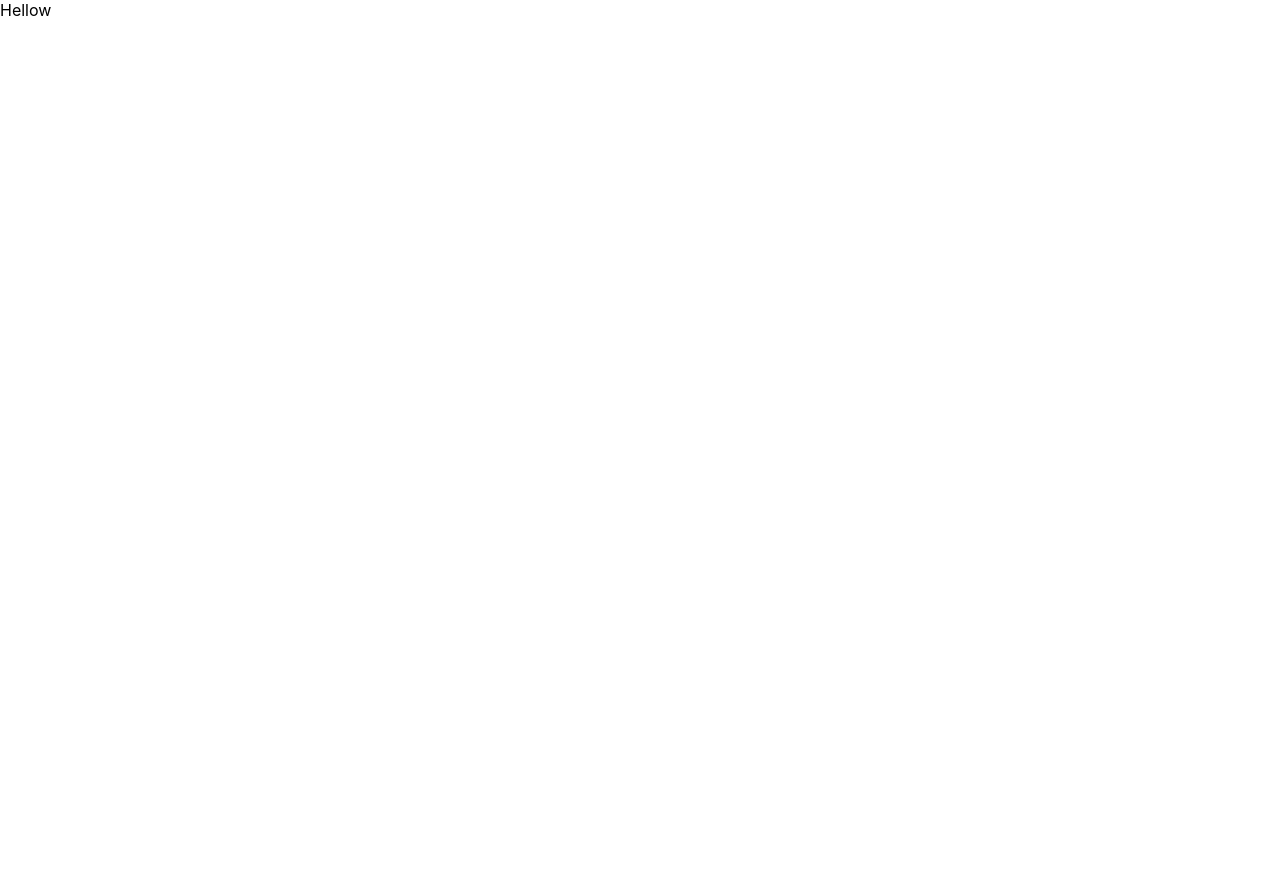
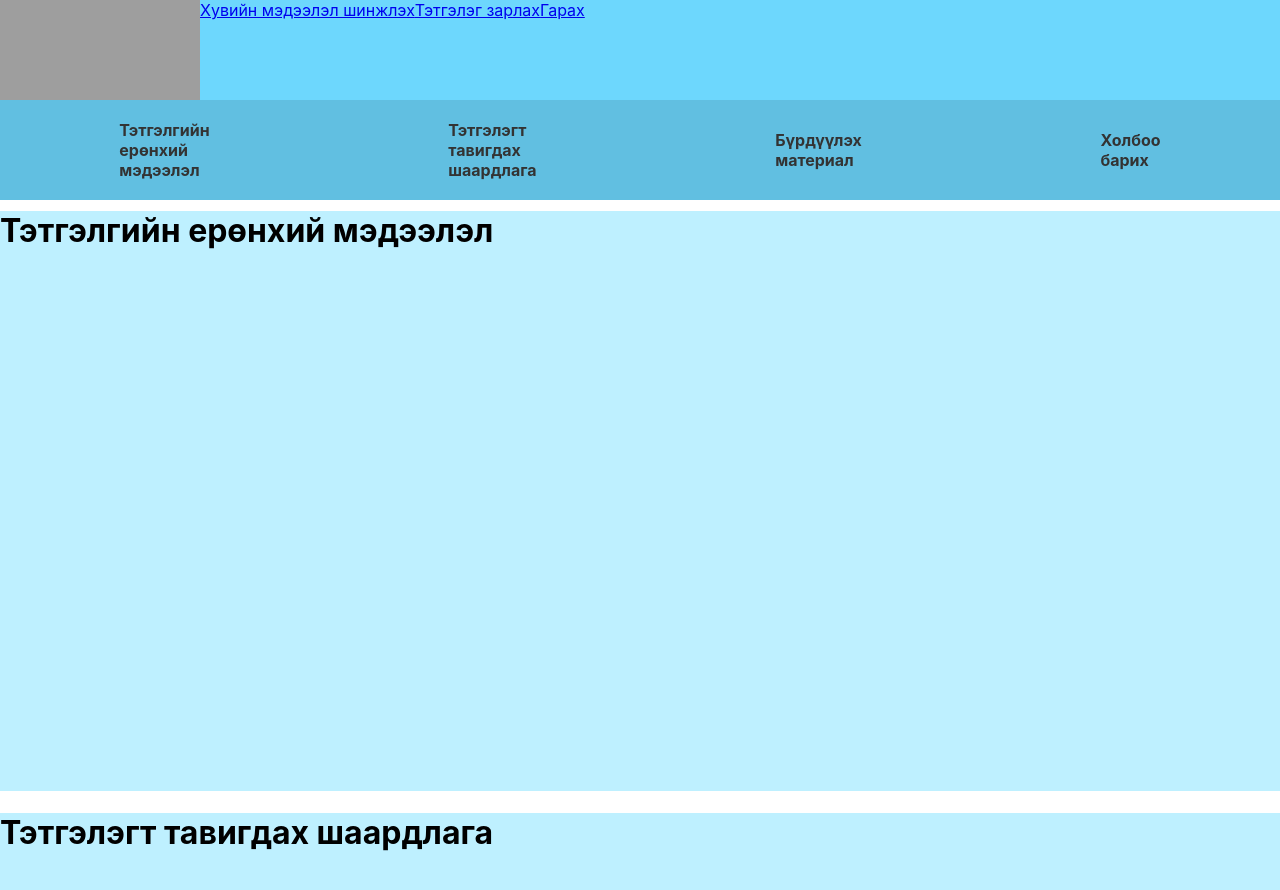
Before and after one commit to Alt4nsuh/BD_web1, a React (Create React App) app: page /Bai in a window 1280 px wide. Shown: the top 890 px of the page. Before the commit the page ends 800 px from the top, so only its background shows below. Built offline with nearby package versions, Linux system fonts and the light colour scheme; grey boxes are pictures that could not be loaded.

Commit message:
baahan ym nemseen

```diff
--- a/package.json
+++ b/package.json
@@ -8,6 +8,7 @@
     "@testing-library/user-event": "^13.5.0",
     "react": "^18.2.0",
     "react-dom": "^18.2.0",
+    "react-router-dom": "^6.20.0",
     "react-scripts": "5.0.1",
     "web-vitals": "^2.1.4"
   },
--- a/src/App.js
+++ b/src/App.js
@@ -1,10 +1,12 @@
+import React from 'react';
+import { BrowserRouter as Router} from 'react-router-dom';
 
-
+import { MainRoutes } from './Router/MainRoutes';
 function App() {
   return (
-    <div className="App">
-      Hellow
-    </div>
+    <Router>
+      <MainRoutes />
+  </Router>
   );
 }
 
--- /dev/null
+++ b/src/Pages/Bai.js
@@ -0,0 +1,50 @@
+import React from 'react';
+import '../Style/Bai.css';
+import { Link } from 'react-router-dom';
+
+function Bai() {
+  return (
+    <div className="mainBai">
+       <div className='head'>
+        <img src='/bd_web/src/Image/logo.png' alt='Logo' width='200' height='100' />
+
+        {/* Use Link to navigate to /Bai */}
+        <Link to='/BaiHuvi'>Хувийн мэдээлэл шинжлэх</Link>
+
+        {/* Use Link to navigate to /Bai */}
+        <Link to='/Bai'>Тэтгэлэг зарлах</Link>
+
+        {/* Use Link to navigate to /Login */}
+        <Link to='/'>Гарах</Link>
+      </div>
+      <div className='secHead'>
+        <a href='#TetEronhii'>Тэтгэлгийн <br></br>ерөнхий <br></br>мэдээлэл</a>
+        <a href='#TetShaardlaga'>Тэтгэлэгт <br></br>тавигдах <br></br>шаардлага</a>
+        <a href='#TetMateral'>Бүрдүүлэх <br></br>материал</a>
+        <a href='#TetHolboo'>Холбоо <br></br>барих</a>
+      </div>
+
+      <div className='BaiBody'>
+        <div id='TetEronhii' className='TetEronhii'>
+        <h1>Тэтгэлгийн
+ерөнхий
+ мэдээлэл</h1>
+        </div>
+        <div id='TetShaardlaga' className='TetShaardlaga'>
+        <h1>Тэтгэлэгт
+тавигдах
+шаардлага</h1>
+        </div>
+        <div id='TetMateral' className='TetMateral'>
+        <h1>Бүрдүүлэх
+материал</h1>
+        </div>
+        <div id='TetHolboo' className='TetHolboo'>
+        <h1>Холбоо барих</h1>
+        </div>
+      </div>
+    </div>
+  );
+}
+
+export default Bai;
--- /dev/null
+++ b/src/Pages/BaiHuvi.js
@@ -0,0 +1,28 @@
+import React from 'react';
+import '../Style/BaiHuvi.css';
+import { Link } from 'react-router-dom';
+
+function BaiHuvi() {
+  return (
+    <div className="mainBaiHuvi">
+       <div className='head'>
+        <img src='/bd_web/src/Image/logo.png' alt='Logo' width='200' height='100' />
+
+        {/* Use Link to navigate to /Bai */}
+        <Link to='/BaiHuvi'>Хувийн мэдээлэл шинжлэх</Link>
+
+        {/* Use Link to navigate to /Bai */}
+        <Link to='/Bai'>Тэтгэлэг зарлах</Link>
+
+        {/* Use Link to navigate to /Login */}
+        <Link to='/'>Гарах</Link>
+      </div>
+      <div>
+      <div></div>
+      <div></div>
+      </div>
+    </div>
+  );
+}
+
+export default BaiHuvi;
--- a/src/Pages/Login.js
+++ b/src/Pages/Login.js
@@ -0,0 +1,21 @@
+import React from 'react';
+import { Link } from 'react-router-dom';
+import '../Style/Login.css';
+
+function Login() {
+  return (
+    <div className="mainLog">
+      <div className='contextLog'>
+        <form className='LogForm'>
+          <input className='inputLog' type='text' placeholder='Хэрэглэгч нэр'></input>
+          <input className='inputLog' type='text' placeholder='Нууц '></input>
+          <a>Нууц үгээ мартсан </a>
+          <button><Link to="/Bai">Нэвтрэх</Link></button>
+          <p>Бүртгэлгүй бол ..</p> <Link to="/sign">Бүртгүүлэх</Link>
+        </form>
+      </div>
+    </div>
+  );
+}
+
+export default Login;
--- a/src/Pages/Sign.js
+++ b/src/Pages/Sign.js
@@ -0,0 +1,22 @@
+import React from 'react';
+import { Link } from 'react-router-dom';
+import '../Style/Sign.css';
+
+function Sign() {
+  return (
+    <div className="mainSig">
+      <div className='contextSig'>
+        <form className='LogForm'>
+          <input className='inputSig' type='text' placeholder='Хэрэглэгч нэр'></input>
+          <input className='inputSig' type='text' placeholder='Майл'></input>
+          <input className='inputSig' type='text' placeholder='Нууц '></input>
+          <input className='inputSig' type='text' placeholder='Нууц  давтах'></input>
+          <button>Бүртгүүлэх</button>
+          <p>Бүртгэлтэй бол ..</p> <Link className='aLink'to="/">Нэвтрэх</Link>
+        </form>
+      </div>
+    </div>
+  );
+}
+
+export default Sign;
--- /dev/null
+++ b/src/Router/MainRoutes.js
@@ -0,0 +1,17 @@
+import React from 'react';
+import { useRoutes } from 'react-router-dom';
+import Sign from '../Pages/Sign';
+import Login from '../Pages/Login';
+import Bai from '../Pages/Bai'
+import BaiHuvi from '../Pages/BaiHuvi'
+export const MainRoutes = () => {
+    return useRoutes([
+
+        { path: '/', element: <Login /> },
+        { path: '/sign', element: <Sign /> },
+        { path: '/Bai', element: <Bai /> },
+        { path: '/BaiHuvi', element: <BaiHuvi /> },
+
+
+    ]);
+};
--- /dev/null
+++ b/src/Style/Bai.css
@@ -0,0 +1,94 @@
+/* Bai.css */
+
+.mainBai {
+  background-color: #BEF0FF;
+  width: 100%;
+  height: 100%;
+  display: flex;
+  flex-direction: column;
+  justify-content: center;
+  align-items: center;
+}
+
+.head {
+  position: fixed;
+  top: 0;
+  left: 0;
+  right: 0;
+  display: flex;
+  width: 100%;
+  height: 100px;
+  flex-shrink: 0;
+  background-color: #6DD7FD;
+}
+
+.secHead {
+  margin-top: 100px;
+  position: fixed;
+  top: 0;
+  left: 0;
+  right: 0;
+  display: flex;
+  justify-content: space-around;
+  width: 100%;
+  height: 100px;
+  flex-shrink: 0;
+  background-color: #61bfe1;
+    align-items: center;
+  transition: background-color 0.3s;
+}
+
+.secHead a {
+  margin: 12px;
+  text-decoration: none;
+  color: #333;
+  font-weight: bold;
+  padding: 8px 16px;
+  border-radius: 4px;
+  transition: background-color 0.3s;
+}
+
+.secHead a:hover {
+  background-color: #6DD7FD;
+}
+
+.BaiBody {
+  background-color: #ffffff;
+  margin-top: 190px;
+  width: 100%;
+  height: 100%;
+
+}
+
+.TetEronhii,
+.TetShaardlaga,
+.TetMateral,
+.TetHolboo {
+  background: #BEF0FF;
+  width: 100%;
+  height: 580px;
+  flex-shrink: 0;
+  align-items: center;
+}
+
+/* Additional styling for TetEronhii, TetShaardlaga, TetMateral, TetHolboo can be added as needed */
+ /* Bai.css or your stylesheet */
+
+/* Set the styles for the scrollbar track (background) */
+body {
+  scrollbar-color: #6DD7FD #BEF0FF; /* Firefox */
+  scrollbar-width: thin; /* Firefox */
+
+  /* For Webkit browsers like Chrome and Safari */
+  &::-webkit-scrollbar {
+    width: 12px;
+  }
+
+  &::-webkit-scrollbar-thumb {
+    background-color: #6DD7FD;
+  }
+
+  &::-webkit-scrollbar-track {
+    background-color: #BEF0FF;
+  }
+}
--- /dev/null
+++ b/src/Style/BaiHuvi.css
@@ -0,0 +1,9 @@
+.mainBaiHuvi{
+  background-color: #BEF0FF;
+  width: 100%;
+  height: 100%;
+  display: flex;
+  flex-direction: column;
+  justify-content: center;
+  align-items: center;
+}
--- /dev/null
+++ b/src/Style/Login.css
@@ -0,0 +1,48 @@
+.mainLog {
+  background-color: #1AEFE2;
+  width: 100%;
+  height: 100vh;
+  display: flex;
+  justify-content: center;
+  align-items: center;
+}
+
+.contextLog {
+  background-color: white;
+
+  display: flex;
+  align-items: center;
+  justify-content: center;
+  width: 469px;
+  height: 431px;
+}
+
+.LogForm {
+  display: flex;
+  flex-direction: column;
+  align-items: center;
+}
+
+.inputLog {
+  margin: 5px;
+  padding: 8px;
+  width: 200px;
+  border: 1px solid #000000;
+  border-radius: 4px;
+}
+
+.aLink {
+  margin: 5px;
+  text-decoration: none;
+  color: #007BFF;
+}
+
+button {
+  margin: 10px;
+  padding: 10px;
+  background-color: #007BFF;
+  color: white;
+  border: none;
+  border-radius: 4px;
+  cursor: pointer;
+}
--- /dev/null
+++ b/src/Style/Sign.css
@@ -0,0 +1,48 @@
+.mainSig {
+  background-color: #1AEFE2;
+  width: 100%;
+  height: 100vh;
+  display: flex;
+  justify-content: center;
+  align-items: center;
+}
+
+.contextSig {
+  background-color: white;
+
+  display: flex;
+  align-items: center;
+  justify-content: center;
+  width: 469px;
+  height: 431px;
+}
+
+.LogForm {
+  display: flex;
+  flex-direction: column;
+  align-items: center;
+}
+
+.inputSig {
+  margin: 5px;
+  padding: 8px;
+  width: 200px;
+  border: 1px solid #000000;
+  border-radius: 4px;
+}
+
+.aLink {
+  margin: 5px;
+  text-decoration: none;
+  color: #007BFF;
+}
+
+button {
+  margin: 10px;
+  padding: 10px;
+  background-color: #007BFF;
+  color: white;
+  border: none;
+  border-radius: 4px;
+  cursor: pointer;
+}
```
Also changed, not shown: src/Image/logo.png (added), 1 other file (tests, documents, lock files or other folders).
